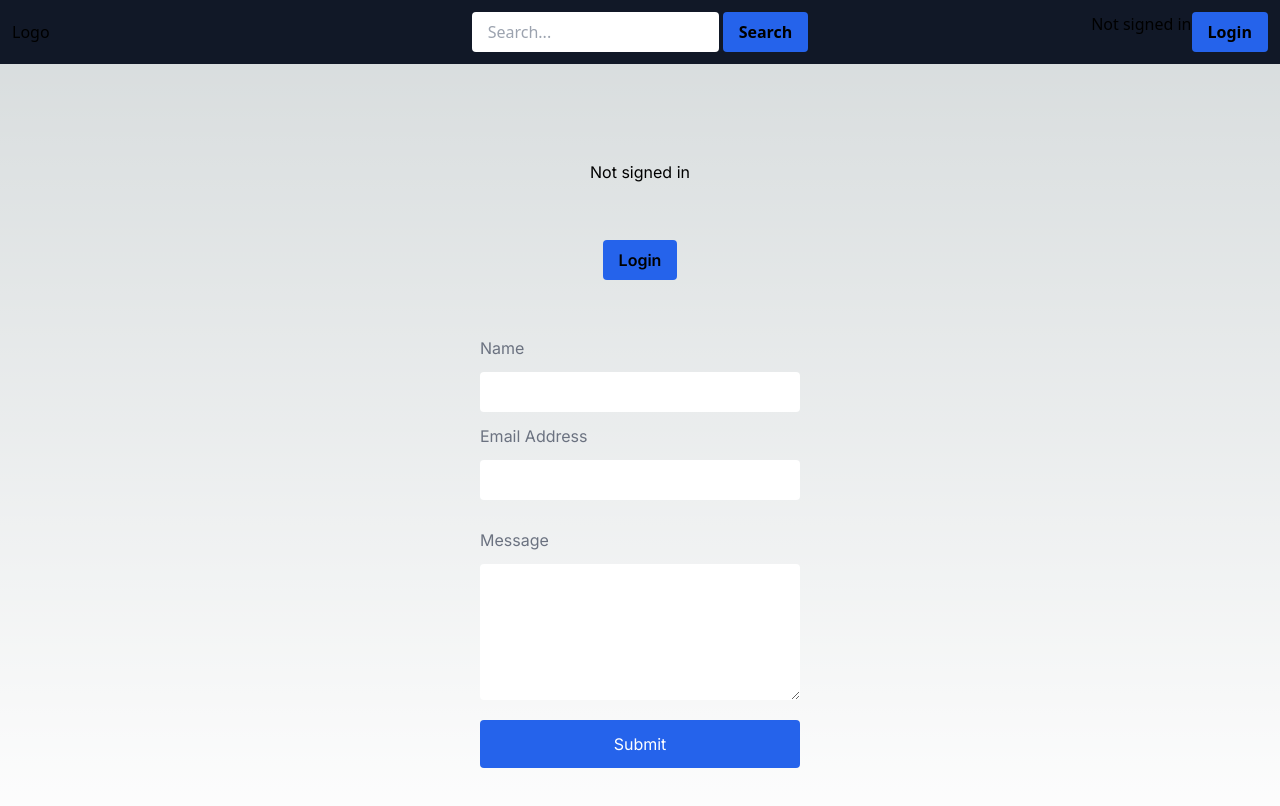
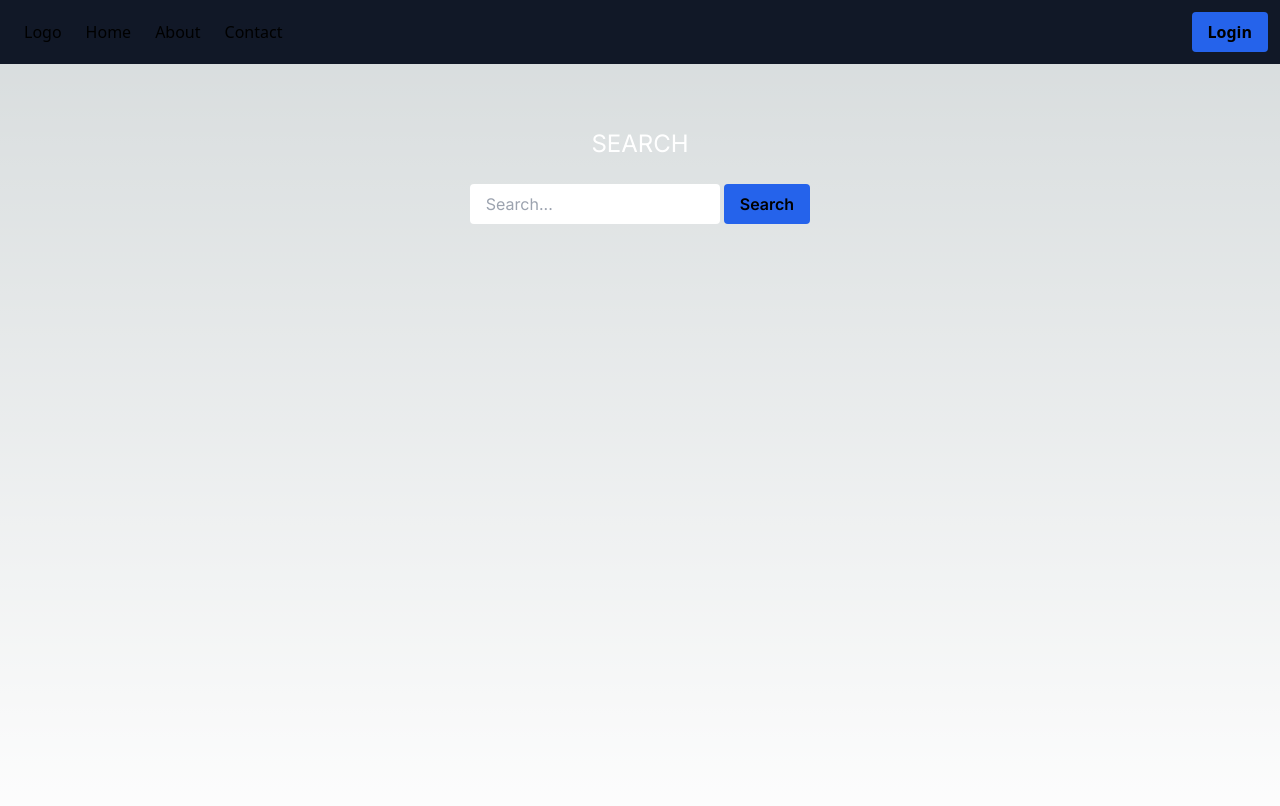
Before and after one commit to markbayley/next-contact, a Next.js app: page / in a window 1280 px wide. Shown: the top 806 px of the page. Built offline with nearby package versions, Linux system fonts and the light colour scheme; no server answers.

Commit message:
page links

```diff
--- a/components/Header.js
+++ b/components/Header.js
@@ -1,13 +1,31 @@
 import React from "react";
 import Component from "./login-btn";
+import Link from "next/link";
 
 function Header() {
   return (
     <div className="sticky top-0 grid grid-cols-3 items-center p-3 bg-gray-900">
-      <div>Logo</div>
-      <div className="flex justify-center gap-1">
-        <input placeholder="Search..." className="hidden md:flex pl-4 py-2 rounded xl:min-w-60 outline-none text-gray-700"/>
-        <button className="bg-blue-600 rounded py-2 px-4 hover:bg-blue-500 active:scale-95 transition duration-150 font-semibold ">Search</button>
+      <div className="flex gap-6">
+      <div className="pl-3"> Logo</div>
+      <ul className="flex gap-6">
+      <li className="hover:text-gray-300">
+        <Link href="/">Home</Link>
+      </li>
+      <li className="hover:text-gray-300">
+        <Link href="/about">About</Link>
+      </li>
+      <li className="hover:text-gray-300">
+        <Link href="/contact">Contact</Link>
+      </li>
+      {/* <li>
+        <Link href="/blog/hello-world">Blog Post</Link>
+      </li> */}
+    </ul>
+    </div>
+      <div className=" flex justify-center">
+
+
+
       </div>
       <div className="flex justify-end"><Component /></div>
     </div>
--- a/components/contact-form.js
+++ b/components/contact-form.js
@@ -8,8 +8,9 @@ export default function ContactForm() {
   }
 
   return (
+    <div className="w-full flex justify-center pt-16">
     <form onSubmit={handleSubmit} className="flex flex-col gap-3 min-w-80 text-gray-500">
-
+    <h2 className="text-white text-2xl"> CONTACT US</h2>
       <label htmlFor="email" className="mb-0">Name</label>
       <input id="name" type="Name" name="name" className="p-2 rounded"/>
       <ValidationError prefix="Name" field="name" errors={state.errors} />
@@ -26,5 +27,6 @@ export default function ContactForm() {
       <ValidationError errors={state.errors} />
 
     </form>
+    </div>
   );
 }
--- a/components/login-btn.js
+++ b/components/login-btn.js
@@ -5,14 +5,21 @@ export default function Component() {
   if (session) {
     return (
       <div>
-        Signed in as {session.user.email} <br />
-        <button onClick={() => signOut()}>Sign out</button>
+
+        <button
+          onClick={() => signOut()}
+          className="bg-red-600 rounded py-0 px-4 hover:bg-red-500 active:scale-95 transition duration-150 font-semibold "
+        >
+          Sign out
+        </button>
+
+       <p className="hidden lg:flex text-xs">{session.user.email} </p>
       </div>
     );
   }
   return (
     <>
-      Not signed in <br />
+      {/* Not signed in <br /> */}
       <button
         onClick={() => signIn()}
         className="bg-blue-600 rounded py-2 px-4 hover:bg-blue-500 active:scale-95 transition duration-150 font-semibold "
--- a/pages/_app.js
+++ b/pages/_app.js
@@ -1,5 +1,6 @@
 import { SessionProvider } from "next-auth/react"
 import "@/styles/globals.css";
+import Header from "@/components/Header";
 
 export default function App({
   Component,
@@ -7,6 +8,7 @@ export default function App({
 }) {
   return (
     <SessionProvider session={session}>
+        <Header />
       <Component {...pageProps} />
     </SessionProvider>
   )
--- /dev/null
+++ b/pages/about.js
@@ -0,0 +1,9 @@
+import React from 'react'
+
+function about() {
+  return (
+    <div className="w-full flex justify-center pt-16"> <h2 className="text-white text-2xl">ABOUT US</h2>  </div>
+  )
+}
+
+export default about
--- /dev/null
+++ b/pages/contact.js
@@ -0,0 +1,10 @@
+import ContactForm from '@/components/contact-form'
+import React from 'react'
+
+function contact() {
+  return (
+    <ContactForm />
+  )
+}
+
+export default contact
--- a/pages/index.js
+++ b/pages/index.js
@@ -1,19 +1,23 @@
 import { Inter } from "next/font/google";
-import ContactForm from "../components/contact-form";
-import Header from "@/components/Header";
-import Component from "@/components/login-btn";
 
 const inter = Inter({ subsets: ["latin"] });
 
 export default function Home() {
   return (
     <div className="">
-      <Header />
       <main
-        className={`flex min-h-screen flex-col items-center justify-between p-24 ${inter.className}`}
+        className={`flex min-h-screen flex-col items-center  pt-16 ${inter.className}`}
       >
-        <Component />
-        <ContactForm />
+        <h2 className="text-white text-2xl">SEARCH</h2>
+        <div className="flex justify-center gap-1 pt-6">
+          <input
+            placeholder="Search..."
+            className="hidden md:flex pl-4 py-2 rounded xl:min-w-60 outline-none text-gray-700"
+          />
+          <button className="bg-blue-600 rounded py-2 px-4 hover:bg-blue-500 active:scale-95 transition duration-150 font-semibold ">
+            Search
+          </button>
+        </div>
       </main>
     </div>
   );
```
